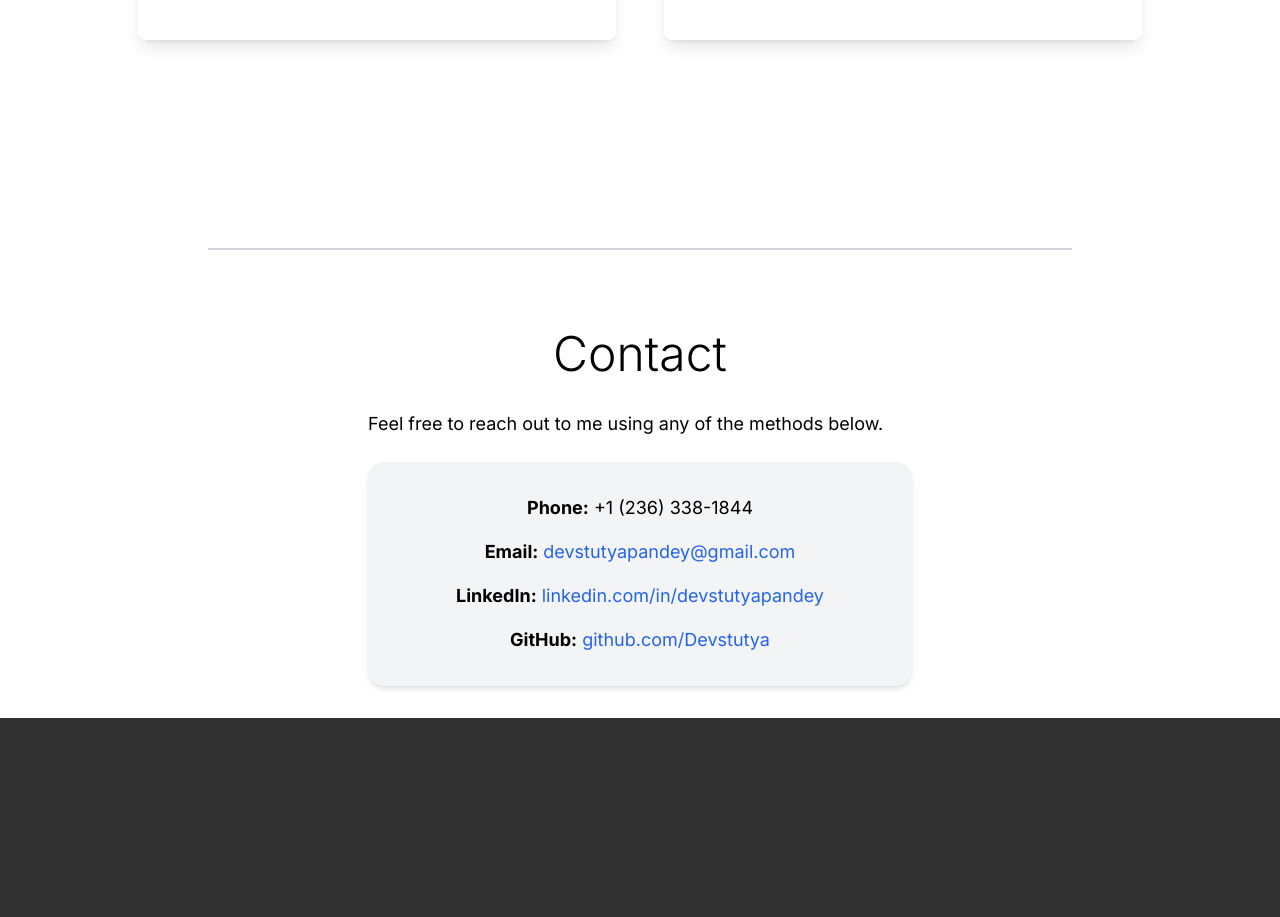
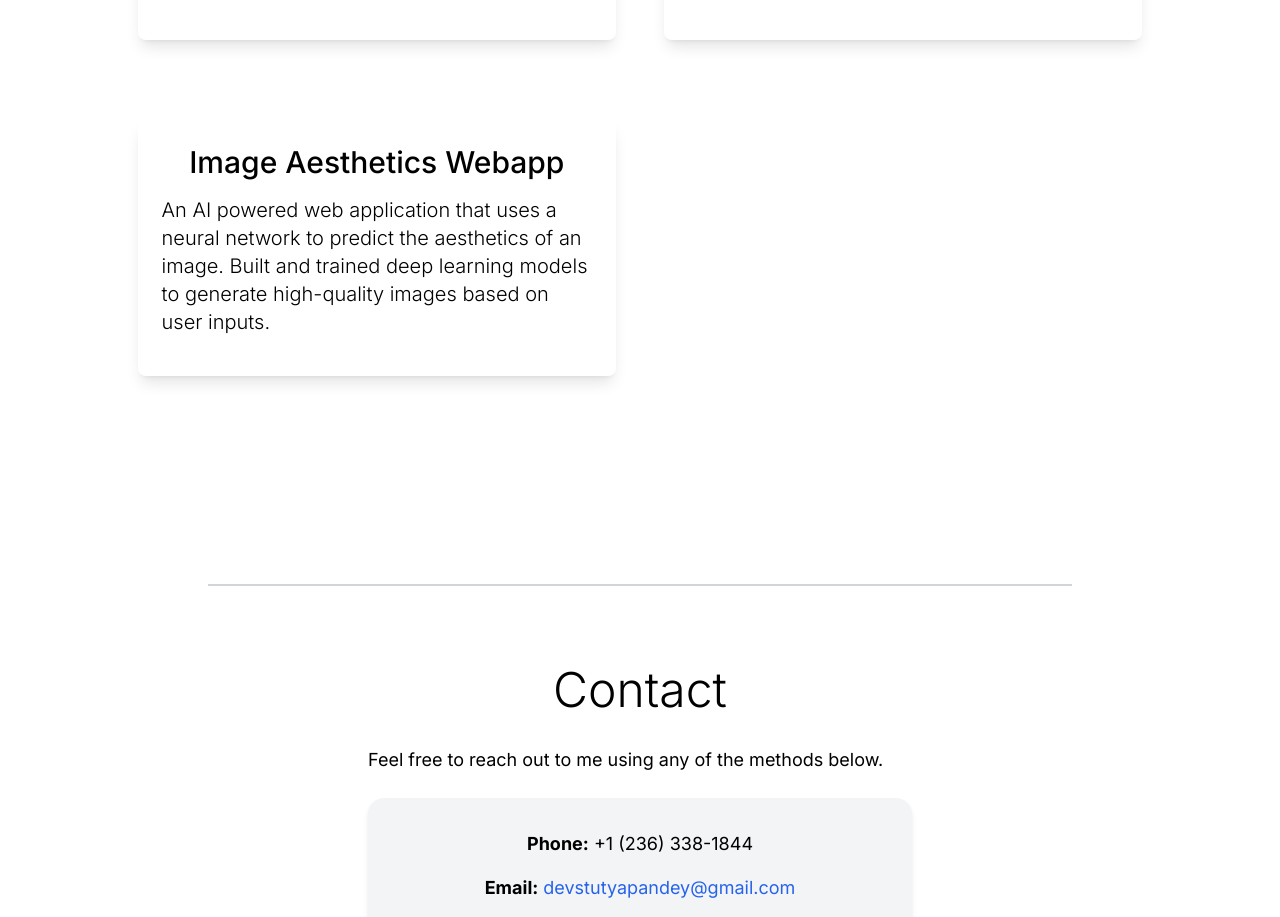
Before and after one commit to Devstutya/portfolio, a Next.js app: page / in a window 1280 px wide. Shown: the part 2428-3345 px from the top of the page. Before the commit the page ends 3146 px from the top, so only its background shows below. Built offline with nearby package versions, Linux system fonts and the light colour scheme.

Commit message:
Updated project.js

```diff
--- a/src/app/projects.js
+++ b/src/app/projects.js
@@ -76,7 +76,19 @@ const Projects = () => {
             Click to view on GitHub
           </span>
         </a>
-        {/* Add more projects as needed */}
+        <a
+          href="https://github.com/Devstutya/Image-Aesthetics-Webapp"
+          target="_blank"
+          rel="noopener noreferrer"
+          className="project-card relative p-6 rounded-lg shadow-lg transition-transform duration-300 ease-in-out transform hover:scale-105 mb-8 max-w-lg mx-auto opacity-0"
+        >
+          <h3 className="text-3xl font-medium mb-4">Image Aesthetics Webapp</h3>
+          <p className="text-xl text-left font-light mb-4">An AI powered web application that uses a neural network to predict the aesthetics of an image. Built and trained deep learning models to generate high-quality images based on user inputs.</p>
+          <span className="click-to-view absolute bottom-2 left-2 right-2 text-sm font-medium text-gray-500 opacity-0 transition-opacity duration-300">
+            Click to view on GitHub
+          </span>
+        </a>
+        {/* Add more project cards as needed */}
       </div>
     </div>
   );
```
